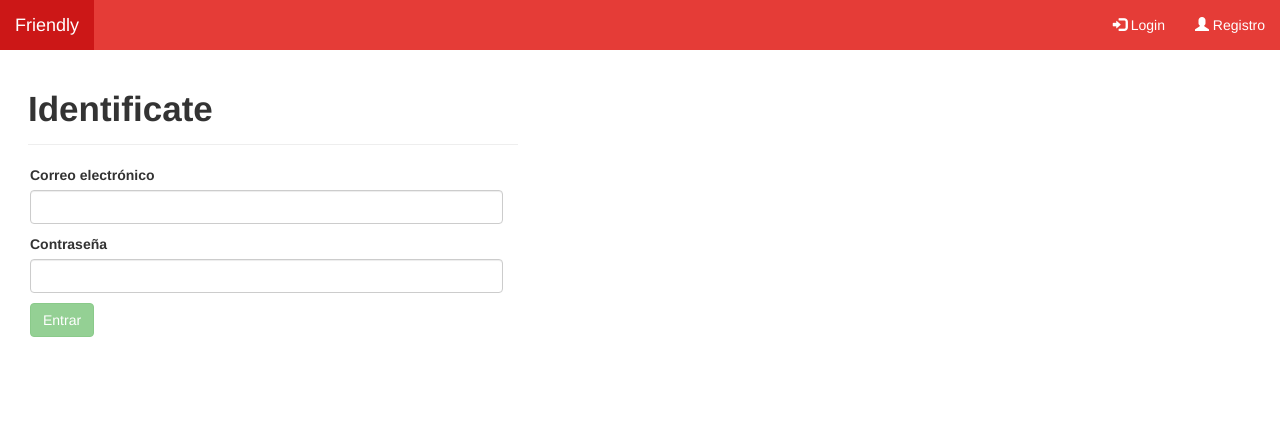
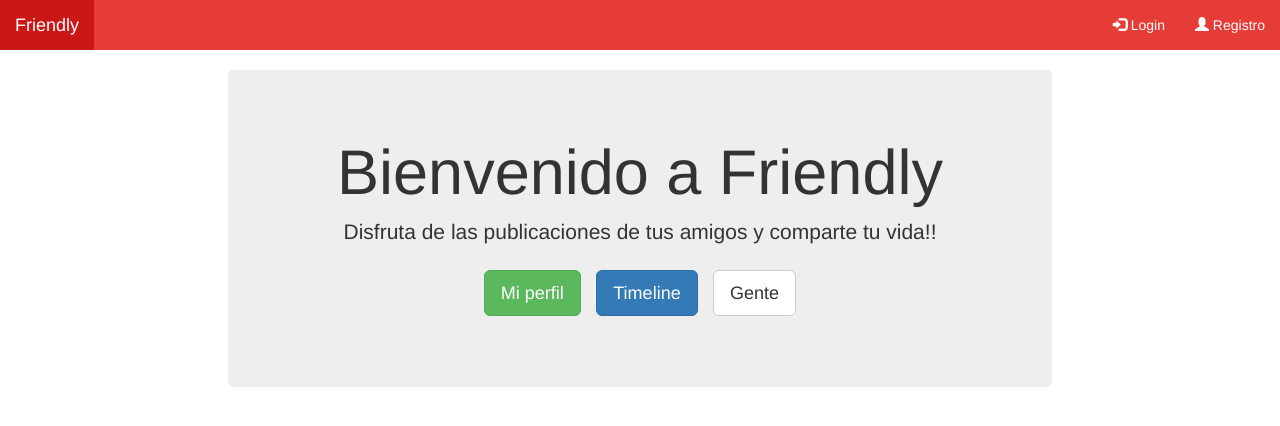
Before and after one commit to fernando-pr/Angular-node-mean-red-social, an Angular app in the folder client/: page / in a window 1280 px wide. Shown: the top 426 px of the page. Built offline with nearby package versions, Linux system fonts and the light colour scheme.

Commit message:
Página de Home

```diff
--- a/client/src/app/app-routing.module.ts
+++ b/client/src/app/app-routing.module.ts
@@ -4,9 +4,11 @@ import { Routes, RouterModule } from '@angular/router';
 // Componentes
 import { LoginComponent } from './components/login/login.component';
 import { RegisterComponent } from './components/register/register.component';
+import { HomeComponent } from './components/home/home.component';
 
 const routes: Routes = [
-  {path: '', component: LoginComponent},
+  {path: '', component: HomeComponent},
+  {path: 'home', component: HomeComponent},
   {path: 'login', component: LoginComponent},
   {path: 'registro', component: RegisterComponent},
 ];
--- a/client/src/app/app.component.html
+++ b/client/src/app/app.component.html
@@ -9,15 +9,15 @@
       <ul class="nav navbar-nav" *ngIf="identity">
 
         <!-- Inicio-->
-        <li class="">
-          <a href="#">
+        <li>
+          <a [routerLink]="['/home']" [routerLinkActive]="['active']">
             <span class="glyphicon glyphicon-home"></span>
             Inicio
           </a>
         </li>
 
          <!-- Timeline-->
-         <li class="">
+         <li>
           <a href="#">
             <span class="glyphicon glyphicon-th-list"></span>
             Timeline
@@ -25,7 +25,7 @@
         </li>
 
          <!-- Gente-->
-         <li class="">
+         <li>
           <a href="#">
             <span class="glyphicon glyphicon-user"></span>
             Gente
@@ -35,7 +35,7 @@
 
       <ul class="nav navbar-nav navbar-right" *ngIf="!identity">
           <!-- Login-->
-          <li class="">
+          <li>
             <a [routerLink]="['/login']" [routerLinkActive]="['active']">
               <span class="glyphicon glyphicon-log-in"></span>
               Login
@@ -43,7 +43,7 @@
           </li>
 
            <!-- Registro-->
-           <li class="">
+           <li>
             <a [routerLink]="['/registro']" [routerLinkActive]="['active']">
               <span class="glyphicon glyphicon-user"></span>
               Registro
--- a/client/src/app/app.module.ts
+++ b/client/src/app/app.module.ts
@@ -9,12 +9,15 @@ import { AppRoutingModule } from './app-routing.module';
 import { AppComponent } from './app.component';
 import { LoginComponent } from './components/login/login.component';
 import { RegisterComponent } from './components/register/register.component';
+import { HomeComponent } from './components/home/home.component';
+
 
 @NgModule({
   declarations: [
     AppComponent,
     LoginComponent,
     RegisterComponent,
+    HomeComponent,
   ],
   imports: [
     BrowserModule,
--- /dev/null
+++ b/client/src/app/components/home/home.component.html
@@ -0,0 +1,19 @@
+<div class="col-lg-8 col-lg-offset-2">
+
+
+  <div class="jumbotron">
+    <h1>{{title}}</h1>
+    <p>Disfruta de las publicaciones de tus amigos y comparte tu vida!!</p>
+    <p class="linksHome">
+      <a href="#" class="btn btn-success btn-lg" role="button">
+        Mi perfil
+      </a>
+      <a href="#" class="btn btn-primary btn-lg" role="button">
+        Timeline
+      </a>
+      <a href="#" class="btn btn-default btn-lg" role="button">
+        Gente
+      </a>
+    </p>
+  </div>
+</div>
--- /dev/null
+++ b/client/src/app/components/home/home.component.ts
@@ -0,0 +1,19 @@
+import { Component, OnInit} from '@angular/core';
+
+@Component({
+  selector: 'home',
+  templateUrl: './home.component.html'
+})
+
+export class HomeComponent implements OnInit {
+  public title:string;
+
+  constructor() {
+    this.title = 'Bienvenido a Friendly';
+  }
+
+  ngOnInit(){
+    console.log("home component cargado");
+
+  }
+}
--- a/client/src/app/services/user.service.ts
+++ b/client/src/app/services/user.service.ts
@@ -25,7 +25,7 @@ export class UserService {
   singup(user: User, gettoken = null): Observable<any> {
 
     if (gettoken != null) {
-      user.gettoken = gettoken;
+      //user.gettoken = gettoken;
     }
 
     let params = JSON.stringify(user);
--- a/client/src/assets/styles.css
+++ b/client/src/assets/styles.css
@@ -31,3 +31,13 @@
 .navigation .navbar a:hover {
   background: #cc1717 !important;
 }
+
+.jumbotron {
+  padding: 25px;
+  border-radius: 5px;
+  text-align: center;
+}
+
+.linksHome > a{
+  margin: 1%;
+}
```
